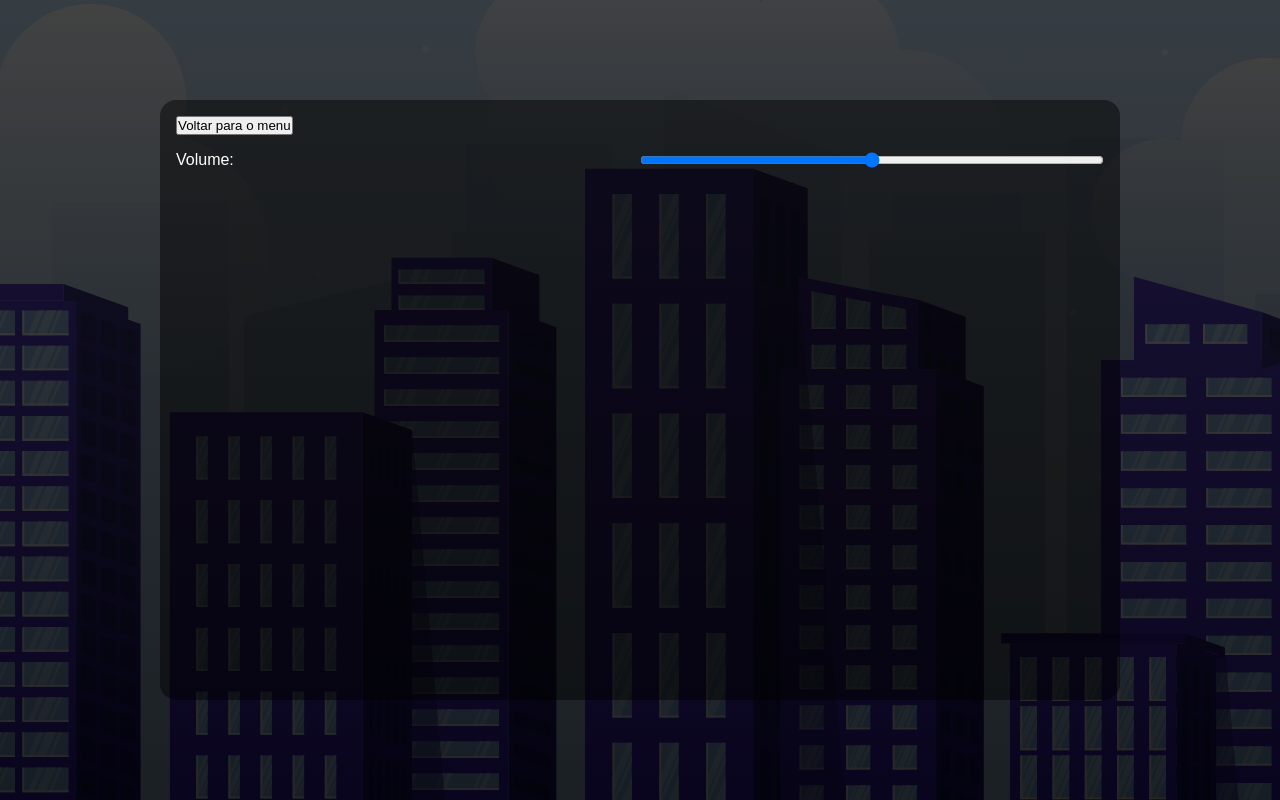
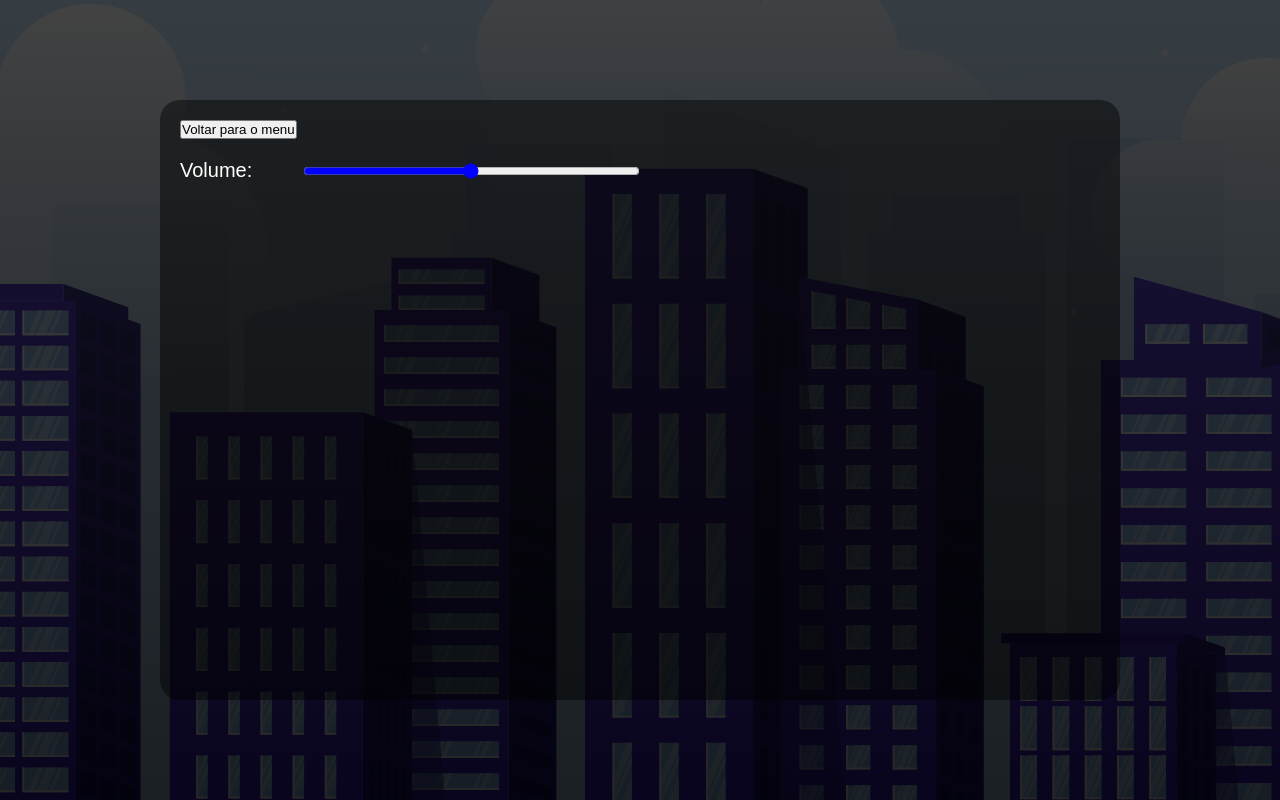
Before and after one commit to m4rcusml/btg-game-preview, a React (Vite) app: page /options in a window 1280 px wide. Built offline with nearby package versions, Linux system fonts and the light colour scheme.

Commit message:
feat: use localStorage to save volume

```diff
--- a/src/pages/Options/index.tsx
+++ b/src/pages/Options/index.tsx
@@ -1,8 +1,16 @@
+import { useState, useEffect } from 'react';
 import { useNavigate } from 'react-router';
 import './style.css';
 
 export function Options() {
   const navigate = useNavigate();
+  const [volume, setVolume] = useState(() => {
+    return parseInt(localStorage.getItem('volume')!, 10) ?? 100;
+  });
+
+  useEffect(() => {
+    localStorage.setItem('volume', volume.toString());
+  }, [volume]);
 
   return (
     <main id='optContainer'>
@@ -10,10 +18,19 @@ export function Options() {
         <button onClick={() => navigate(-1)}>Voltar para o menu</button>
 
         <div>
-          <label htmlFor="volume">Volume:</label>
-          <input type="range" id='volume' min={0} max={100} />
+          <div className='field'>
+            <label htmlFor="volume">Volume:</label>
+            <input
+              type="range"
+              id='volume'
+              min={0}
+              max={100}
+              value={volume}
+              onChange={e => setVolume(parseInt(e.target.value, 10))}
+            />
+          </div>
         </div>
       </div>
     </main>
-  )
+  );
 }
--- a/src/pages/Options/style.css
+++ b/src/pages/Options/style.css
@@ -13,6 +13,7 @@ div#optBox {
   background-color: #0007;
   border-radius: 1em;
   min-width: 300px;
+  font-size: 20px;
   color: white;
   padding: 1em;
 
@@ -30,3 +31,18 @@ div#optBox > div {
   grid-template-columns: 1fr 1fr;
   grid-template-rows: 1fr;
 }
+
+.field {
+  display: flex;
+  align-items: center;
+  gap: .5em;
+}
+
+.field * {
+  flex: 1;
+}
+
+.field input[type="range"] {
+  flex: 3;
+  accent-color: blue;
+}
```
